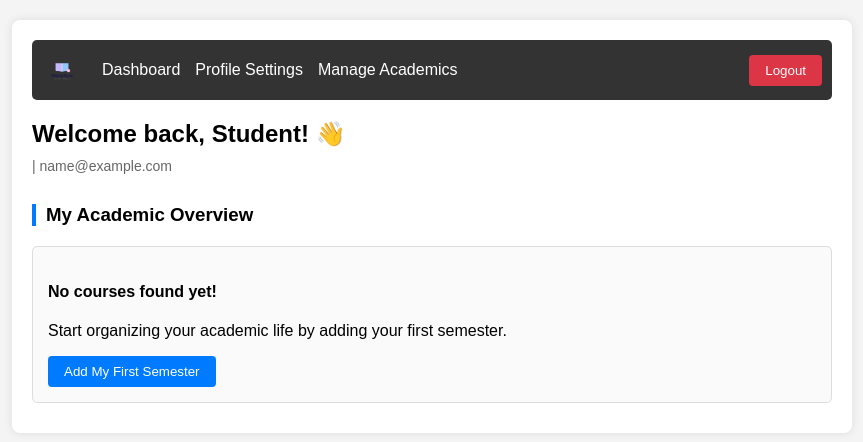
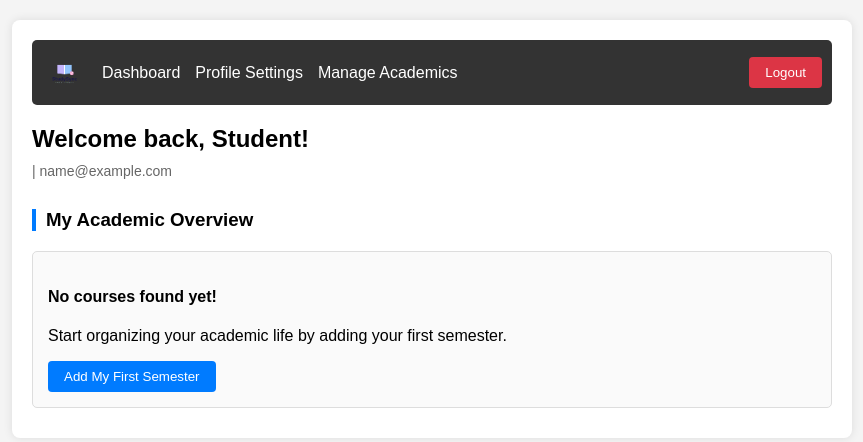
Before and after one commit to zzahra-s/StudySync, a React (Create React App) app in the folder frontend/: page /dashboard in a window 1280 px wide. Shown: the top 442 px of the page, without its empty margins (208-1071 px from the left). Built offline with nearby package versions, Linux system fonts and the light colour scheme; sample sign-in values are in the browser's storage.

Commit message:
Final Dashboard UI polish: fix course fetching URL, larger logo, and remove emoji

```diff
--- a/frontend/src/pages/Dashboard.js
+++ b/frontend/src/pages/Dashboard.js
@@ -20,7 +20,7 @@ const Dashboard = () => {
     const fetchHistory = async () => {
       if (!studentId) return;
       try {
-        const response = await fetchWithToken(`http://localhost:5001/api/students/${studentId}/courses-with-grades`);
+        const response = await fetchWithToken(`http://localhost:5001/api/students/${studentId}/courses`);
         if (response.ok) {
           const data = await response.json();
           setCourseHistory(data);
@@ -44,7 +44,7 @@ const Dashboard = () => {
     <div className="dashboard-container">
       <div className="nav-bar flex-between">
         <div style={{ display: 'flex', alignItems: 'center' }}>
-          <img src="/logo.png" alt="StudySync Logo" className="logo" />
+          <img src="/logo.png" alt="StudySync Logo" className="logo" style={{ width: '45px', height: 'auto', marginRight: '15px' }} />
           <Link to="/dashboard">Dashboard</Link>
           <Link to="/profile">Profile Settings</Link>
           <Link to="/semesters">Manage Academics</Link>
@@ -53,7 +53,7 @@ const Dashboard = () => {
       </div>
 
       <div className="welcome-banner">
-        <h2>Welcome back, {user.full_name || 'Student'}! 👋</h2>
+        <h2>Welcome back, {user.full_name || 'Student'}!</h2>
         <p className="student-meta">{user.roll_number} | {user.email}</p>
       </div>
 
```
